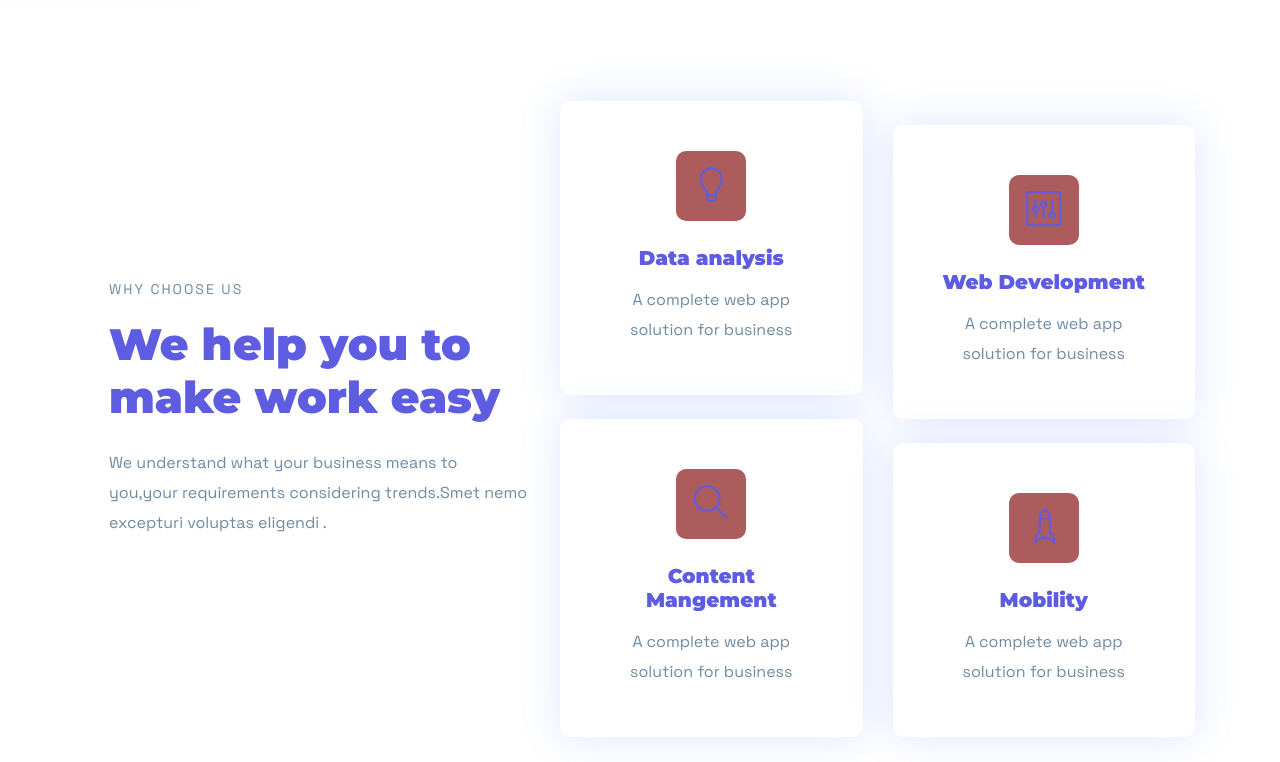
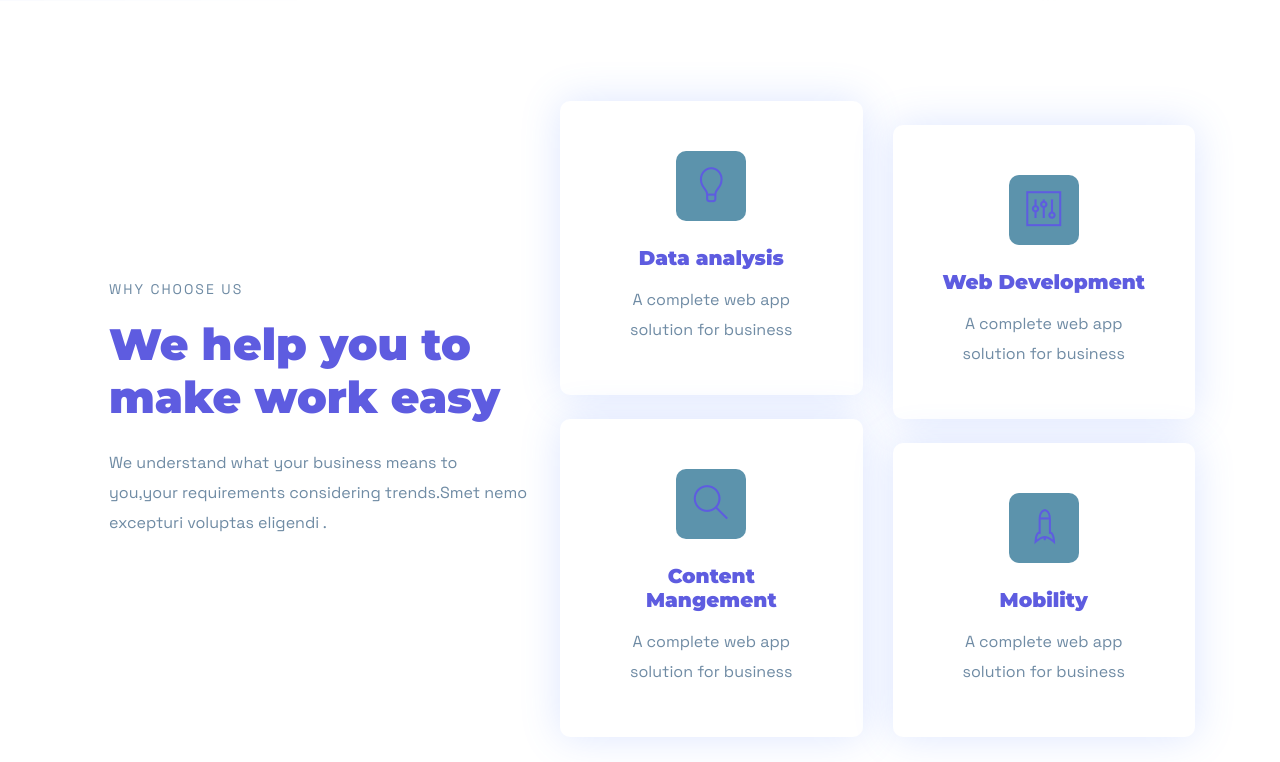
Before and after one commit to YusufKhan2016/Techit, a Django app: page / in a window 1280 px wide. Shown: the part 799-1561 px from the top of the page. Run offline with Django 4.2, Linux system fonts and the light colour scheme; data that the repository does not hold is empty; some libraries are stand-ins or nearby versions.

Commit message:
more of a commit

```diff
--- a/static/css/style.css
+++ b/static/css/style.css
@@ -693,7 +693,7 @@ ul.dropdown-menu li {
 }
 .icon-block i {
   font-size: 35px;
-  background: rgba(169, 86, 86, 0.961);
+  background: rgba(86, 143, 169, 0.961);
   width: 70px;
   height: 70px;
   text-align: center;
--- a/templates/service.html
+++ b/templates/service.html
@@ -21,7 +21,6 @@
 	</div>
 
 
-        <!-- ... (existing code) ... -->
 
 		<div class="row mb-5">
 			{% for desc in desc %}
@@ -43,11 +42,6 @@
 				{% endif %}
 			{% endfor %}
 		</div>
-
-
-<!-- ... (remaining code) ... -->
-
-
 
 </section>
 
```
Also changed, not shown: static/images/astronaut.png (added).
